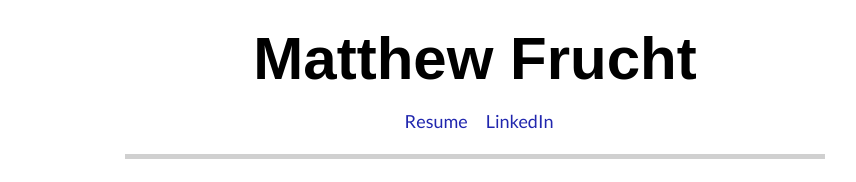
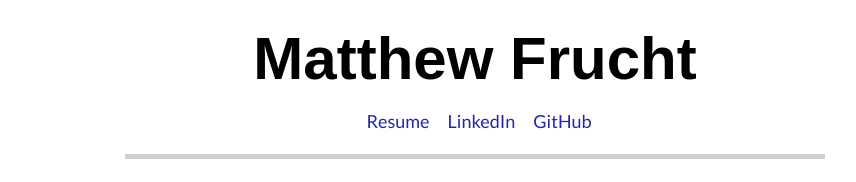
Before and after one commit to mfrucht/MatthewFrucht.com_v1, a Gatsby site: page / in a window 1280 px wide. Shown: the top 182 px of the page, without its empty margins (165-1021 px from the left). Built offline with nearby package versions, Linux system fonts and the light colour scheme; Gatsby itself is replaced by a stand-in of ours.

Commit message:
Added github link to header

```diff
--- a/src/components/header.js
+++ b/src/components/header.js
@@ -55,7 +55,7 @@ const Header = ({ siteTitle }) => (
       <ul style={{ listStyle: `none`, marginBottom: '1rem' }}>
           <li><a rel="noopener noreferrer" style={{marginRight: `1rem`}} href={pdf} target="_blank">Resume</a></li>
           <li><a rel="noopener noreferrer" style={{marginRight: `1rem`}} href="https://www.linkedin.com/in/matthewfrucht/" target="_blank">LinkedIn</a></li>
-          {/* <li><a rel="noopener noreferrer" style={{marginRight: `1rem`}} href="https://github.com/mfrucht" target="_blank">GitHub</a></li> */}
+          <li><a rel="noopener noreferrer" style={{marginRight: `1rem`}} href="https://github.com/mfrucht" target="_blank">GitHub</a></li>
       </ul>
       <Line color="	#D0D0D0" />
     </div>
```
